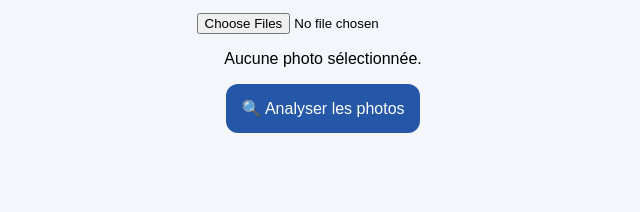
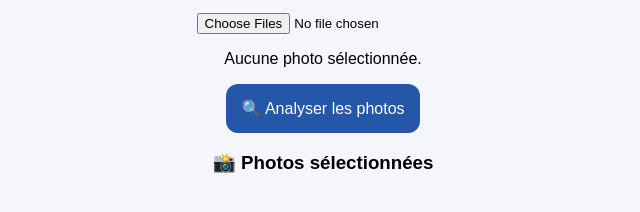
Before and after one commit to pepito971/FaceAlbum-PWA, a plain HTML site: page index.html in a window 1280 px wide. Shown: the part 140-352 px from the top of the page, without its empty margins (317-957 px from the left). Drawn offline with Linux system fonts and the light colour scheme.

Commit message:
Update index.html

```diff
--- a/index.html
+++ b/index.html
@@ -40,7 +40,8 @@
   🔍 Analyser les photos
 </button>
 
-<p id="resultat"></p>
+<h3>📸 Photos sélectionnées</h3>
+<div id="apercu" style="display:flex;flex-wrap:wrap;justify-content:center;gap:10px;"></div>
 <script src="./detection.js"></script>
   <script>
     document.getElementById("photos")
```
